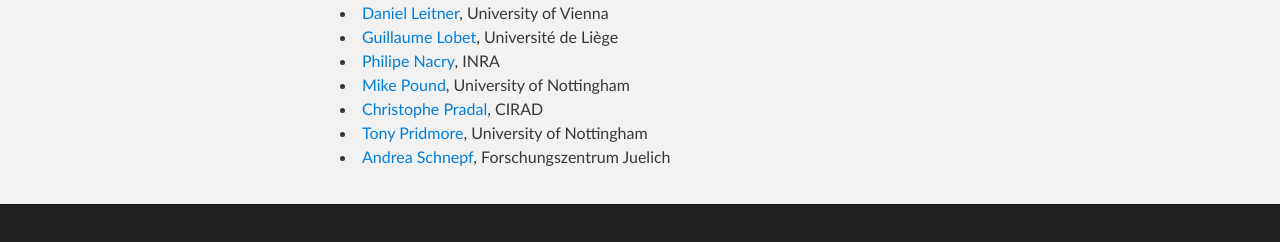
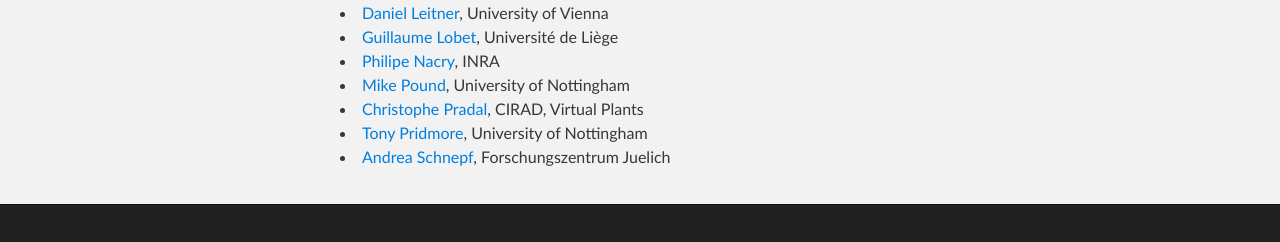
Before and after one commit to RootSystemML/RootSystemML.github.io, a Jekyll site: the page built from index.md, in a window 1280 px wide. Shown: the part 1399-1641 px from the top of the page. Built offline with Jekyll 4.4.1, drawn with Linux system fonts in a browser that asks for light colours.

Commit message:
Update index.md
Add webpage for C. Godin and myself.
Update references

```diff
--- a/index.md
+++ b/index.md
@@ -44,11 +44,11 @@
 
  - [Julien Diener](https://sites.google.com/site/juliendiener/), INRIA, Virtual Plants
  - [Xavier Draye](http://www.uclouvain.be/xavier.draye), Université catholique de Louvain
- - [Christophe Godin](mailto:christophe.godin@inria.fr), INRIA, Virtual Plants
+ - [Christophe Godin](https://team.inria.fr/virtualplants/christophe-godin/), INRIA, Virtual Plants
  - [Daniel Leitner](mailto:daniel.leitner@univie.ac.at), University of Vienna
  - [Guillaume Lobet](http://www.guillaumelobet.be), Université de Liège
  - [Philipe Nacry](mailto:nacry@supagro.inra.fr), INRA
  - [Mike Pound](http://www.cpib.ac.uk/people/michael-pound/), University of Nottingham
- - [Christophe Pradal](mailto:christophe.pradal@inria.fr), CIRAD
+ - [Christophe Pradal](https://team.inria.fr/virtualplants/christophe-pradal/), CIRAD, Virtual Plants
  - [Tony Pridmore](http://www.cpib.ac.uk/people/tony-pridmore/), University of Nottingham
  - [Andrea Schnepf](http://www.fz-juelich.de/ibg/ibg-3/EN/Staff/S/Schnepf%20Dr.%20Andrea.html?nn=1239630), Forschungszentrum Juelich
```
